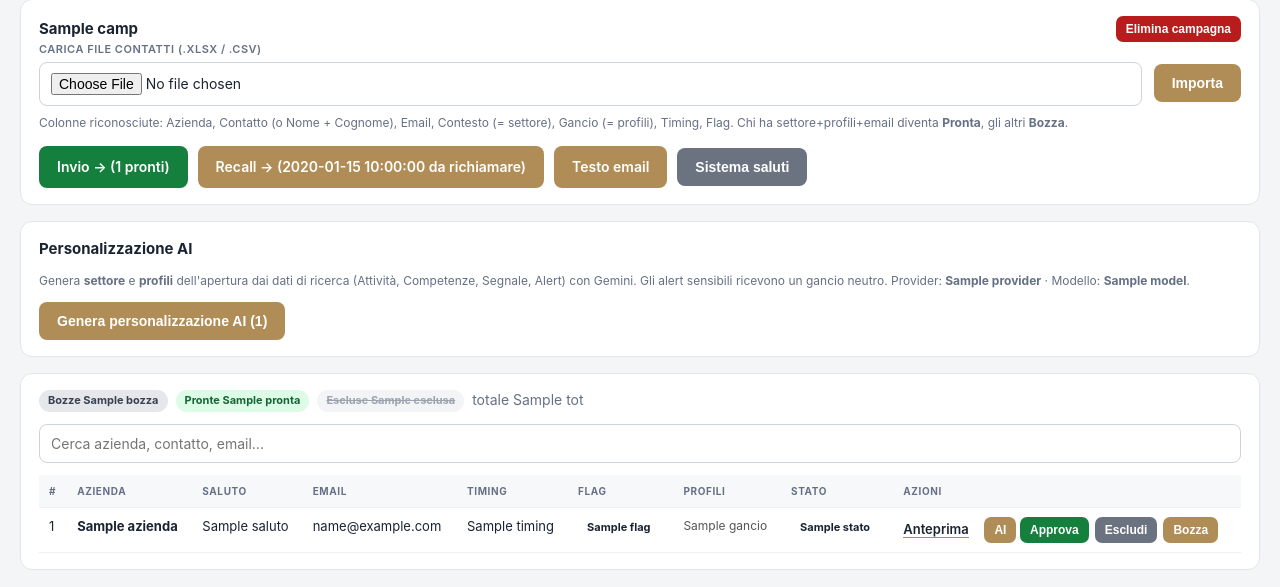
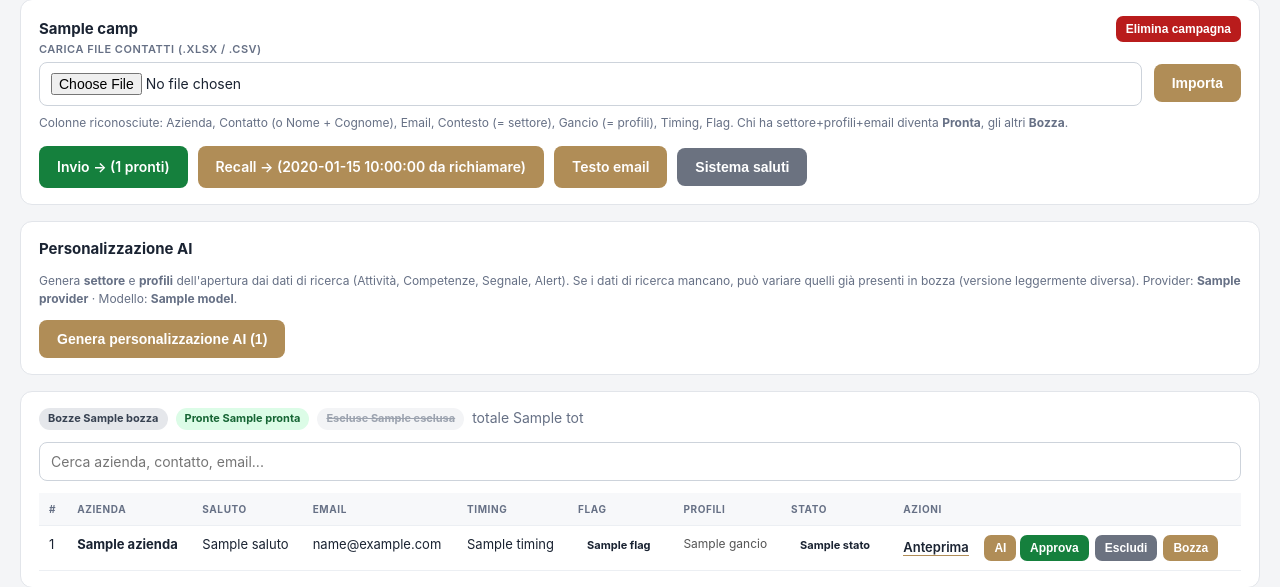
Before and after one commit to LucaSchoenbech/outreach-platform, a FastAPI app: template templates/campaign.html in a window 1280 px wide. Shown: the part 88-675 px from the top of the page. Run offline with FastAPI, Linux system fonts and the light colour scheme; the template is opened without the code that fills it: most values are stand-ins (such as "Sample title", 1, 10 or a date in 2020); data that the repository does not hold is empty; parts of the project's set-up code (start-up, migrations or seed data) failed here and were passed over.

Commit message:
Apertura: '(anche)' prima di 'nel settore'; AI varia settore/profili dalla bozza quando mancano i dati di ricerca

```diff
--- a/app/ai.py
+++ b/app/ai.py
@@ -73,7 +73,18 @@ GUARDRAIL:
 - Timing "BASSO" o con "MONITORARE" -> profili generici, "tipo_gancio": "Neutro".
 - Timing con "VERIFICARE" -> "flag": "Verifica".
 - Alert che corregge il settore (errato/troppo stretto/incompleto) -> "flag": "Correzione".
-- Se non c'è materiale sufficiente -> "gancio": "" e "tipo_gancio": "Neutro".
+- Se non ci sono né dati di ricerca né "versione_attuale" -> "gancio": "" e
+  "tipo_gancio": "Neutro".
+
+VERSIONE ATTUALE (campo "versione_attuale" nei DATI, quando i dati di ricerca sono
+assenti o scarsi):
+- Contiene il settore ("settore") e i profili ("profili") già presenti in bozza.
+- Mantieni la sostanza: stesso settore e profili coerenti con quelli attuali.
+- Proponi SEMPRE una versione leggermente diversa: riordina o riformula i profili e,
+  quando pertinente, integra 1-2 famiglie di profili in più o una breve precisazione
+  sulle competenze. Non ricopiare identica la versione attuale.
+- Obiettivo: una versione leggermente diversa della stessa apertura, senza stravolgere
+  settore e profili.
 
 DATI DI RICERCA (JSON):
 """
@@ -195,7 +206,11 @@ def generate_one(cc_id):
                 "attivita": cc.ricerca_attivita or "", "competenze": cc.ricerca_competenze or "",
                 "segnale": cc.ricerca_segnale or "", "alert": cc.alert_text or "",
                 "timing": cc.timing or ""}
-        if not any([data["attivita"], data["competenze"], data["segnale"], data["alert"]]):
+        if (cc.contesto or "").strip() or (cc.gancio or "").strip():
+            data["versione_attuale"] = {"settore": (cc.contesto or "").strip(),
+                                        "profili": (cc.gancio or "").strip()}
+        if not any([data["attivita"], data["competenze"], data["segnale"], data["alert"]]) \
+                and "versione_attuale" not in data:
             return "Nessun dato di ricerca per questo contatto"
         out = generate_personalization(data)
         cc.contesto = (out.get("contesto") or "").strip()
--- a/app/email_builder.py
+++ b/app/email_builder.py
@@ -158,7 +158,8 @@ def build_apertura(contesto, gancio, esc=lambda x: x):
     """'…senior, con particolare attenzione ai profili <profili> nel settore <settore>.'"""
     profili, settore = apertura_parti(contesto, gancio)
     if profili and settore:
-        coda = f", con particolare attenzione ai profili {esc(profili)} nel settore {esc(settore)}."
+        coda = (f", con particolare attenzione ai profili {esc(profili)} "
+                f"(anche) nel settore {esc(settore)}.")
     elif profili:
         coda = f", con particolare attenzione ai profili {esc(profili)}."
     elif settore:
--- a/app/main.py
+++ b/app/main.py
@@ -290,7 +290,8 @@ def campaign_detail(request: Request, cid: str, user=Depends(require_user)):
         n_ricerca = sum(1 for cc in db.query(models.CampaignCompany)
                         .filter_by(campaign_id=camp.campaign_id).all()
                         if (cc.ricerca_attivita or cc.ricerca_competenze
-                            or cc.ricerca_segnale or cc.alert_text))
+                            or cc.ricerca_segnale or cc.alert_text
+                            or (cc.contesto or "").strip() or (cc.gancio or "").strip()))
     finally:
         db.close()
     return templates.TemplateResponse(request, "campaign.html", {
@@ -452,15 +453,21 @@ def genera_ai(cid: str, user=Depends(require_user)):
             return RedirectResponse("/", status_code=303)
         rows = []
         for cc in db.query(models.CampaignCompany).filter_by(campaign_id=camp.campaign_id).all():
-            if not (cc.ricerca_attivita or cc.ricerca_competenze or cc.ricerca_segnale or cc.alert_text):
+            ha_ricerca = (cc.ricerca_attivita or cc.ricerca_competenze
+                          or cc.ricerca_segnale or cc.alert_text)
+            ha_attuale = (cc.contesto or "").strip() or (cc.gancio or "").strip()
+            if not ha_ricerca and not ha_attuale:
                 continue
             comp = db.get(models.Company, cc.company_id)
             nome = comp.legal_name if comp else ""
-            rows.append({"cc_id": cc.campaign_company_id, "azienda": nome,
-                         "data": {"azienda": nome, "attivita": cc.ricerca_attivita or "",
-                                  "competenze": cc.ricerca_competenze or "",
-                                  "segnale": cc.ricerca_segnale or "",
-                                  "alert": cc.alert_text or "", "timing": cc.timing or ""}})
+            data = {"azienda": nome, "attivita": cc.ricerca_attivita or "",
+                    "competenze": cc.ricerca_competenze or "",
+                    "segnale": cc.ricerca_segnale or "",
+                    "alert": cc.alert_text or "", "timing": cc.timing or ""}
+            if ha_attuale:
+                data["versione_attuale"] = {"settore": (cc.contesto or "").strip(),
+                                            "profili": (cc.gancio or "").strip()}
+            rows.append({"cc_id": cc.campaign_company_id, "azienda": nome, "data": data})
     finally:
         db.close()
     if not rows:
--- a/templates/campaign.html
+++ b/templates/campaign.html
@@ -53,8 +53,9 @@
 
   <div class="card">
     <h3>Personalizzazione AI</h3>
-    <p class="hint">Genera <b>settore</b> e <b>profili</b> dell'apertura dai dati di ricerca (Attività, Competenze, Segnale, Alert) con Gemini.
-      Gli alert sensibili ricevono un gancio neutro. Provider: <b>{{ ai_state.provider }}</b> · Modello: <b>{{ ai_state.model }}</b>.</p>
+    <p class="hint">Genera <b>settore</b> e <b>profili</b> dell'apertura dai dati di ricerca (Attività, Competenze, Segnale, Alert).
+      Se i dati di ricerca mancano, può variare quelli già presenti in bozza (versione leggermente diversa).
+      Provider: <b>{{ ai_state.provider }}</b> · Modello: <b>{{ ai_state.model }}</b>.</p>
     <div class="row" style="margin-top:10px">
       <form method="post" action="/campaign/{{ camp.campaign_id }}/genera-ai"
             onsubmit="return confirm('Generare la personalizzazione AI per {{ n_ricerca }} aziende?');">
@@ -65,7 +66,7 @@
       <span class="muted" id="ai-info"></span>
     </div>
     {% if n_ricerca == 0 %}
-      <div class="hint" style="margin-top:8px">Nessun dato di ricerca: importa il file di ricerca (Claude/Lusha) con le colonne Attività, Competenze, Segnale, Alert.</div>
+      <div class="hint" style="margin-top:8px">Nessuna riga da elaborare: importa il file con le colonne Attività, Competenze, Segnale, Alert — oppure compila Settore/Profili (l'AI può comunque variarli).</div>
     {% endif %}
     <div id="aicard" style="{% if not ai_state.running and not ai_state.error %}display:none{% endif %};margin-top:10px">
       <div class="bar"><div id="aifill"></div></div>
```
